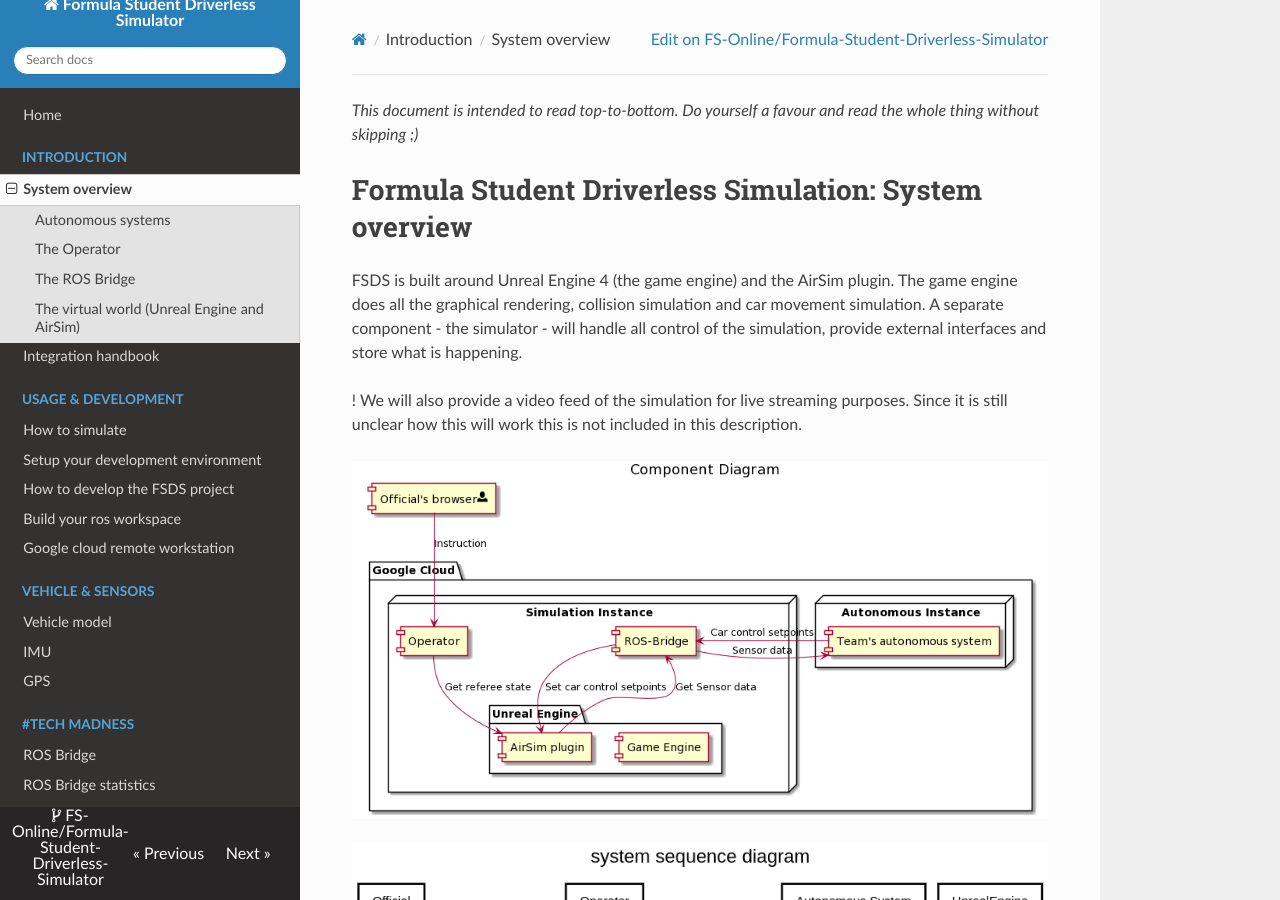
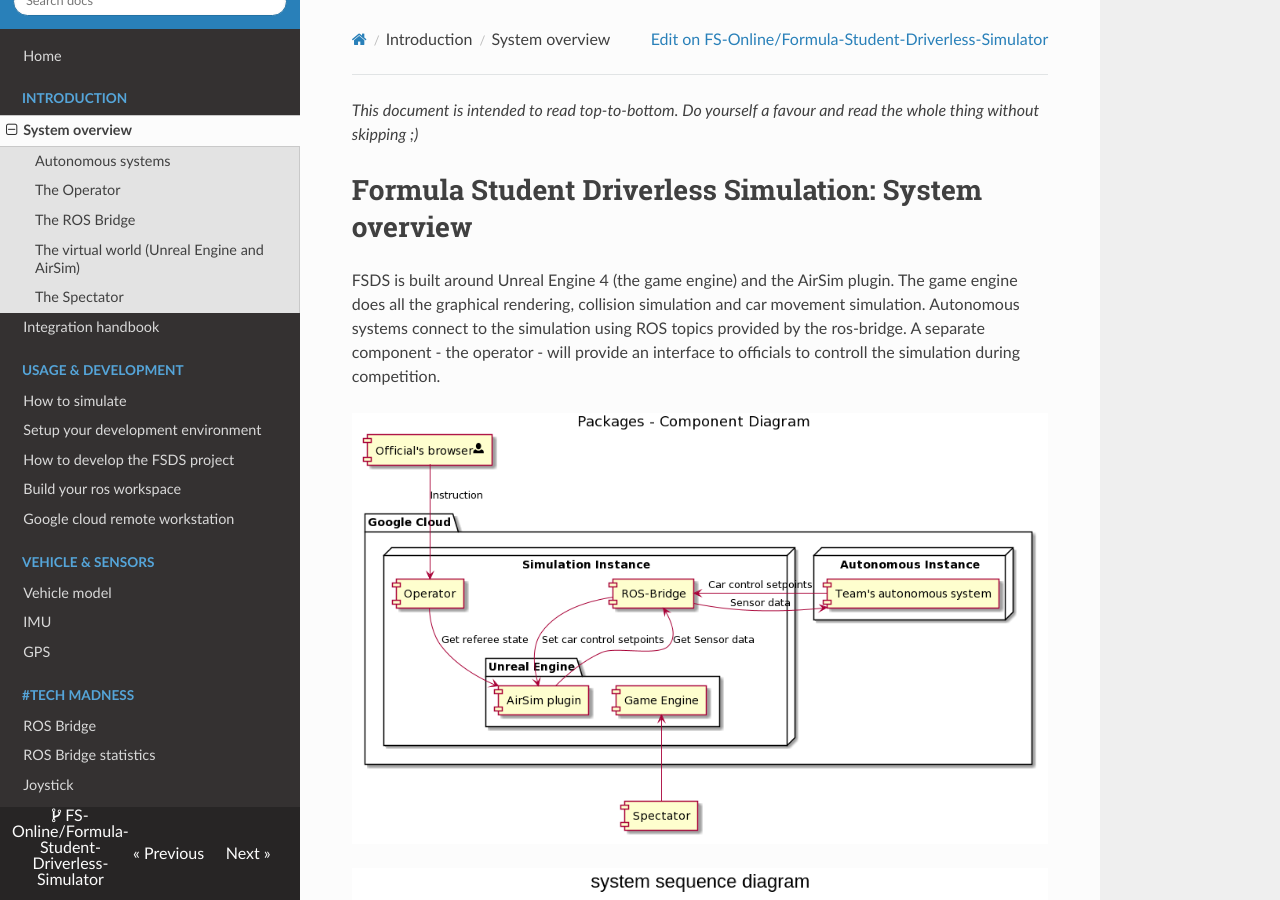
Before and after one commit to FS-Driverless/Formula-Student-Driverless-Simulator, an MkDocs documentation site: the page built from docs/system-overview.md, in a window 1280 px wide and 900 px high. Built offline with MkDocs 1.6.1, drawn with Linux system fonts in a browser that asks for light colours; nearby versions of some CDN libraries; comment, search, counter and statistics services are not loaded; some of the changed text lies outside the part shown.

Commit message:
Write spectator docs

```diff
--- a/docs/images/system-overview.txt
+++ b/docs/images/system-overview.txt
@@ -31,5 +31,6 @@
 [Official's browser<size:20><&person></size>] as official
 [official] -down-> [Operator] : Instruction
 
+[Spectator] -up-> [Game Engine]
 
 @enduml
--- a/docs/system-overview.md
+++ b/docs/system-overview.md
@@ -4,10 +4,8 @@
 
 FSDS is built around Unreal Engine 4 (the game engine) and the AirSim plugin.
 The game engine does all the graphical rendering, collision simulation and car movement simulation.
-A separate component - the simulator - will handle all control of the simulation, provide external interfaces and store what is happening.
-
-! We will also provide a video feed of the simulation for live streaming purposes.
-  Since it is still unclear how this will work this is not included in this description.
+Autonomous systems connect to the simulation using ROS topics provided by the ros-bridge.
+A separate component - the operator - will provide an interface to officials to controll the simulation during competition.
 
 ![System overview](images/system-overview.png)
 
@@ -100,3 +98,9 @@
 This plugin is added inside the Unreal world and takes control of most of the game logic.
 It receives the sensor suite and simulates the sensors, it moves the car according to trajectory setpoints and exposes an RPC API for external management.
 This RPC API is used by the simulator to interact with the world.
+
+## The Spectator
+The spectator provides an eye into the virtual world from an external computer.
+Through a network connection the virtual world state is replicated and shown on the screen.
+The user can operate the camera with its mouse and keyboard.
+Read more about usage of the spectator [here](spectator.md).
--- a/mkdocs.yml
+++ b/mkdocs.yml
@@ -26,6 +26,7 @@
     - "ROS Bridge statistics": "statistics.md"
     - "Joystick": "joystick.md"
     - "Operator": "operator.md"
+    - "Spectator": "spectator.md"
 extra_css:
   - css\version-select.css
 extra_javascript:
```
Also changed, not shown: docs/spectator.md (added, +43 -0 lines), docs/images/system-overview.png.
